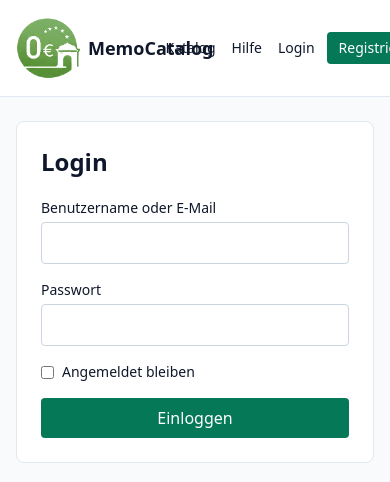
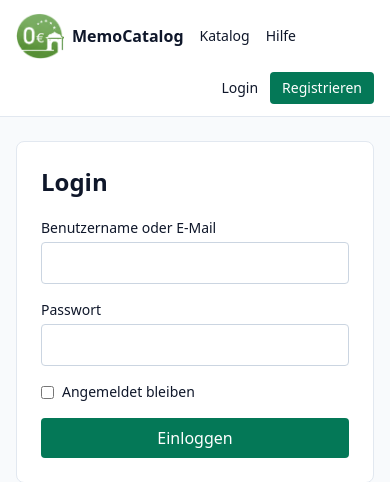
Before and after one commit to ReneHaensel/MemoCatalog, a Flask app: a page that uses flask/app/templates/base.html in a window 390 px wide; the page is wider, and only the part inside the window is pictured. Shown: the top 482 px of that part. Run offline with Flask 3, Linux system fonts and the light colour scheme; some libraries are stand-ins or nearby versions.

Commit message:
update code for responsibility

```diff
--- a/flask/app/templates/base.html
+++ b/flask/app/templates/base.html
@@ -10,22 +10,23 @@
   </head>
   <body class="min-h-screen bg-slate-50 text-slate-900">
     <header class="border-b border-slate-200 bg-white">
-      <nav class="mx-auto flex max-w-7xl items-center gap-4 px-4 py-4">
-        <a href="{{ url_for('main.index') }}" class="flex items-center gap-2 text-lg font-semibold">
+      <nav class="mx-auto flex max-w-7xl flex-wrap items-center gap-x-4 gap-y-3 px-4 py-3 sm:py-4">
+        <a href="{{ url_for('main.index') }}" class="flex shrink-0 items-center gap-2 text-base font-semibold sm:text-lg">
           <img
             src="{{ url_for('static', filename='logo2.png') }}"
             alt=""
-            class="h-16 w-16 shrink-0 rounded object-contain"
+            class="h-12 w-12 shrink-0 rounded object-contain sm:h-16 sm:w-16"
           >
-          <span>MemoCatalog</span>
+          <span class="whitespace-nowrap">MemoCatalog</span>
         </a>
-        <a class="text-sm hover:text-emerald-700" href="{{ url_for('catalog.index') }}">Katalog</a>
-
-        {% if current_user.is_authenticated %}
-          <a class="text-sm hover:text-emerald-700" href="{{ url_for('collection.index') }}">Sammlung</a>
-        {% endif %}
-        <a class="text-sm hover:text-emerald-700" href="{{ url_for('main.help') }}">Hilfe</a>
-        <div class="ml-auto flex items-center gap-3">
+        <div class="flex flex-wrap items-center gap-x-4 gap-y-2">
+          <a class="text-sm hover:text-emerald-700" href="{{ url_for('catalog.index') }}">Katalog</a>
+          {% if current_user.is_authenticated %}
+            <a class="text-sm hover:text-emerald-700" href="{{ url_for('collection.index') }}">Sammlung</a>
+          {% endif %}
+          <a class="text-sm hover:text-emerald-700" href="{{ url_for('main.help') }}">Hilfe</a>
+        </div>
+        <div class="ml-auto flex flex-wrap items-center justify-end gap-3">
           {% if current_user.is_authenticated %}
             {% if current_user.is_admin %}
               <a class="text-sm hover:text-emerald-700" href="{{ url_for('admin.dashboard') }}"><span class="text-sm text-slate-500">{{ current_user.username }}</span></a>
```
Also changed, not shown: flask/tests/test_app.py (+2 -0 lines).
